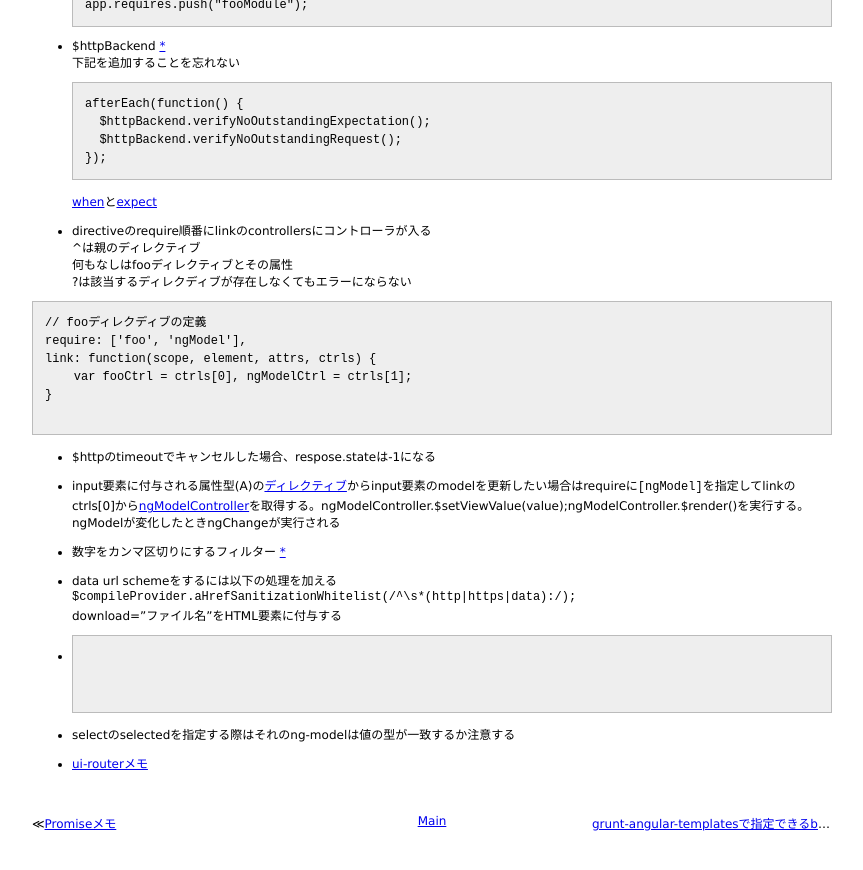
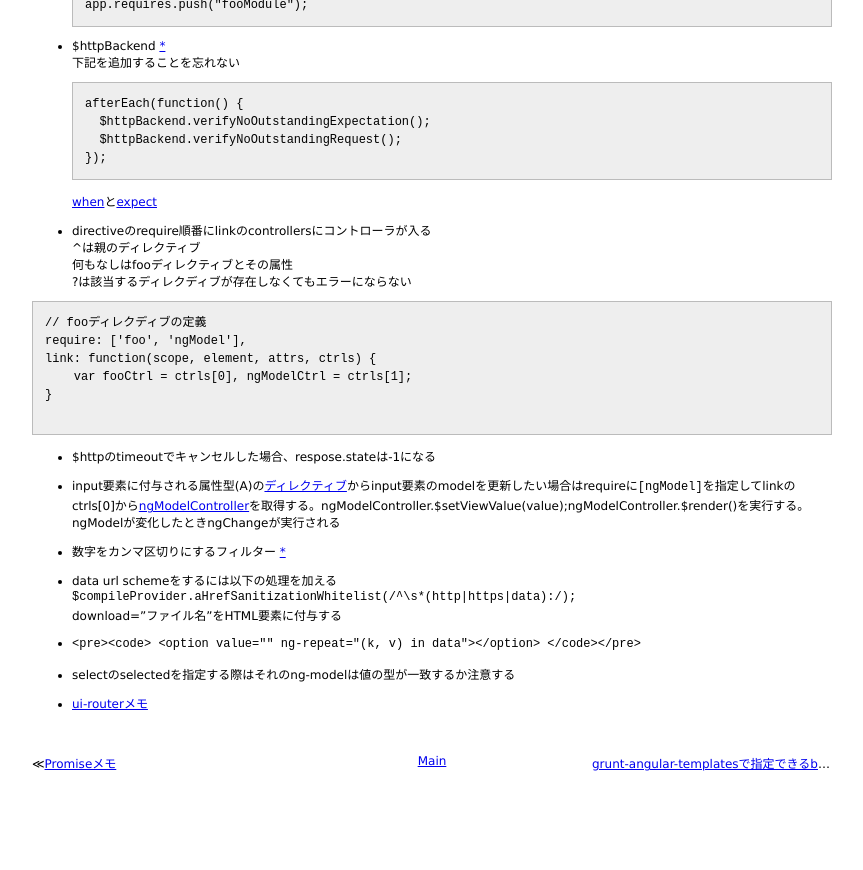
Before and after one commit to 38elements/38elements.github.com, a Jekyll site: the page built from _posts/2014-5-24-AngularJS.md, in a window 1280 px wide and 900 px high, scrolled down 1196 px. Shown: the top 870 px of the window, without its empty margins (208-1071 px from the left). Built offline with Jekyll 4.4.1, drawn with Linux system fonts in a browser that asks for light colours; Markdown is read by kramdown in place of the engine named in the settings; after the commit the page ends 2036 px from its top, so only the background shows below that.

Commit message:
Update 2014-5-24-AngularJS.md

````diff
--- a/_posts/2014-5-24-AngularJS.md
+++ b/_posts/2014-5-24-AngularJS.md
@@ -119,7 +119,7 @@ link: function(scope, element, attrs, ctrls) {
 `$compileProvider.aHrefSanitizationWhitelist(/^\s*(http|https|data):/);`
 download="ファイル名"をHTML要素に付与する
 
-* <pre><code> <option value="{{k}}" ng-repeat="(k, v) in data">{{v}}</option> </code></pre>
+* ```<pre><code> <option value="{{k}}" ng-repeat="(k, v) in data">{{v}}</option> </code></pre>```
 
 * selectのselectedを指定する際はそれのng-modelは値の型が一致するか注意する
 
````
